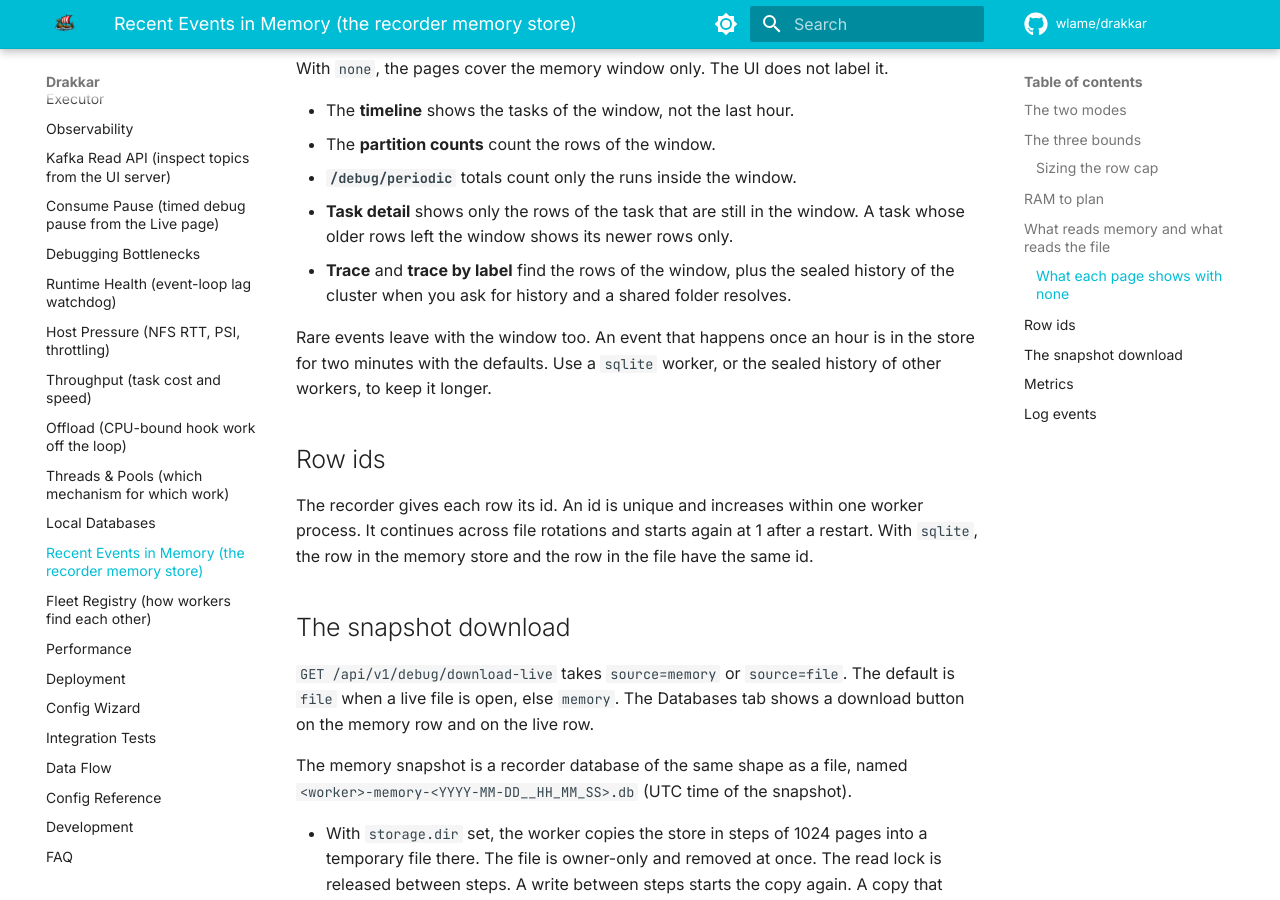
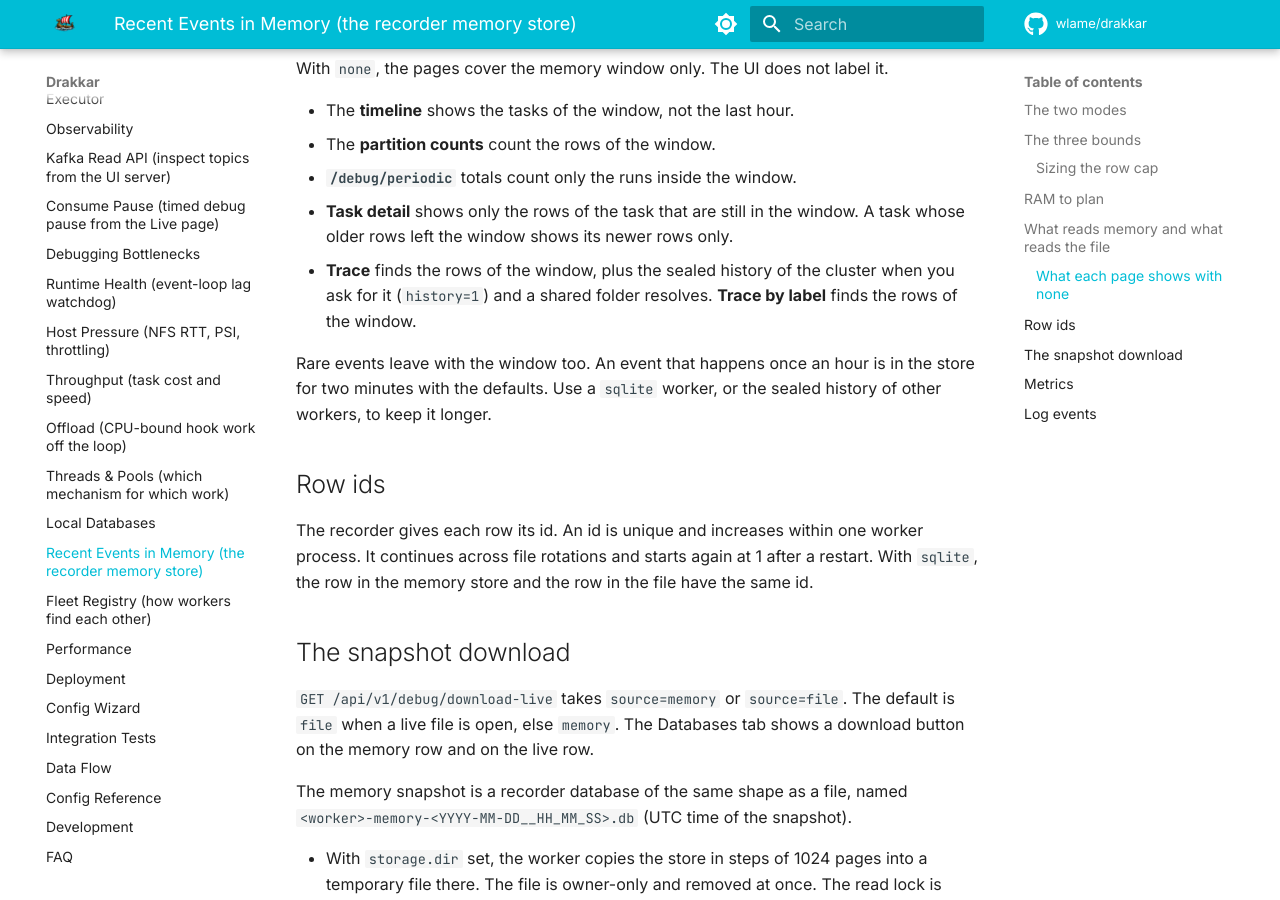
Before and after one commit to wlame/drakkar, an MkDocs documentation site: the page built from docs/recent-events.md, in a window 1280 px wide and 900 px high, scrolled down 4561 px. Built offline with MkDocs 1.6.1 and Material for MkDocs 9.7.7, drawn with Linux system fonts in a browser that asks for light colours; comment, search, counter and statistics services are not loaded; some of the changed text lies outside the part shown.

Commit message:
Correct what the recent events page says about store_events and trace by label.

```diff
--- a/docs/recent-events.md
+++ b/docs/recent-events.md
@@ -8,7 +8,7 @@ RAM to plan for it, and what each page shows in each mode.
 
 The memory store exists when `ui.enabled` and `ui.recorder.store_events` are
 both on (the defaults). With `store_events: false` there is no memory store
-and no recorder file; the live WebSocket view still streams.
+and no event rows anywhere; the live WebSocket view still streams.
 
 ## The two modes
 
@@ -168,9 +168,9 @@ With `none`, the pages cover the memory window only. The UI does not label it.
 - **`/debug/periodic`** totals count only the runs inside the window.
 - **Task detail** shows only the rows of the task that are still in the
   window. A task whose older rows left the window shows its newer rows only.
-- **Trace** and **trace by label** find the rows of the window, plus the
-  sealed history of the cluster when you ask for history and a shared folder
-  resolves.
+- **Trace** finds the rows of the window, plus the sealed history of the
+  cluster when you ask for it (`history=1`) and a shared folder resolves.
+  **Trace by label** finds the rows of the window.
 
 Rare events leave with the window too. An event that happens once an hour is
 in the store for two minutes with the defaults. Use a `sqlite` worker, or the
```
